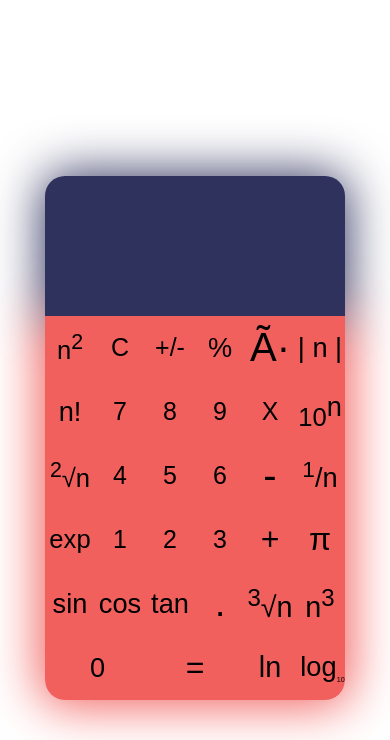
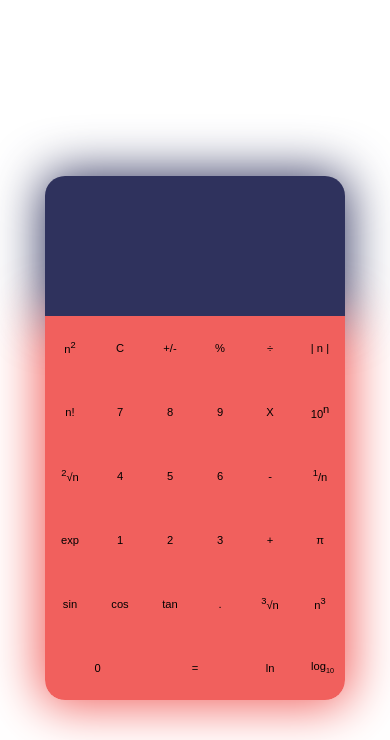
Before and after one commit to Ayush-Kanduri/Advanced-Scientific-Calculator, a PHP site: page / in a window 390 px wide. Shown: the top 740 px of the page. Run offline with PHP 8.4, Linux system fonts and the light colour scheme.

Commit message:
Final Commit

```diff
--- a/index.html
+++ b/index.html
@@ -1,8 +1,10 @@
 <!DOCTYPE html>
-<html>
+<html lang="en">
 	<head>
-		<title>Calculator</title>
-		<meta name="viewport" content="width=device-width, initial-scale=1" />
+		<meta charset="UTF-8" />
+		<meta http-equiv="X-UA-Compatible" content="IE=edge" />
+		<meta name="viewport" content="width=device-width, initial-scale=1.0" />
+		<title>Scientific Calculator</title>
 		<link rel="stylesheet" href="style.css" />
 		<script
 			src="https://code.jquery.com/jquery-3.5.1.js"
@@ -44,7 +46,7 @@
 						data-value="10-raised-to-power(n)"
 						style="font-size: 1.6rem"
 					>
-						10<sup style="font-size: 1.7rem">n</sup>
+						10<sup class="super" style="font-size: 1.7rem">n</sup>
 					</button>
 				</div>
 				<!-- 2nd Row End-->
--- a/style.css
+++ b/style.css
@@ -14,7 +14,7 @@ body {
 	margin: auto;
 	border-radius: 20px;
 	width: 40%;
-	min-width: 300px;
+	min-width: 550px;
 	max-height: 493px;
 	display: flex;
 	flex-direction: column;
@@ -89,3 +89,16 @@ p::-webkit-scrollbar {
 	overflow: hidden;
 	display: none;
 }
+
+@media screen and (max-width: 560px) {
+	#calculator {
+		min-width: 300px;
+	}
+	button {
+		font-size: 0.7rem !important;
+		width: 17%;
+	}
+	.super {
+		font-size: 0.7rem !important;
+	}
+}
```
